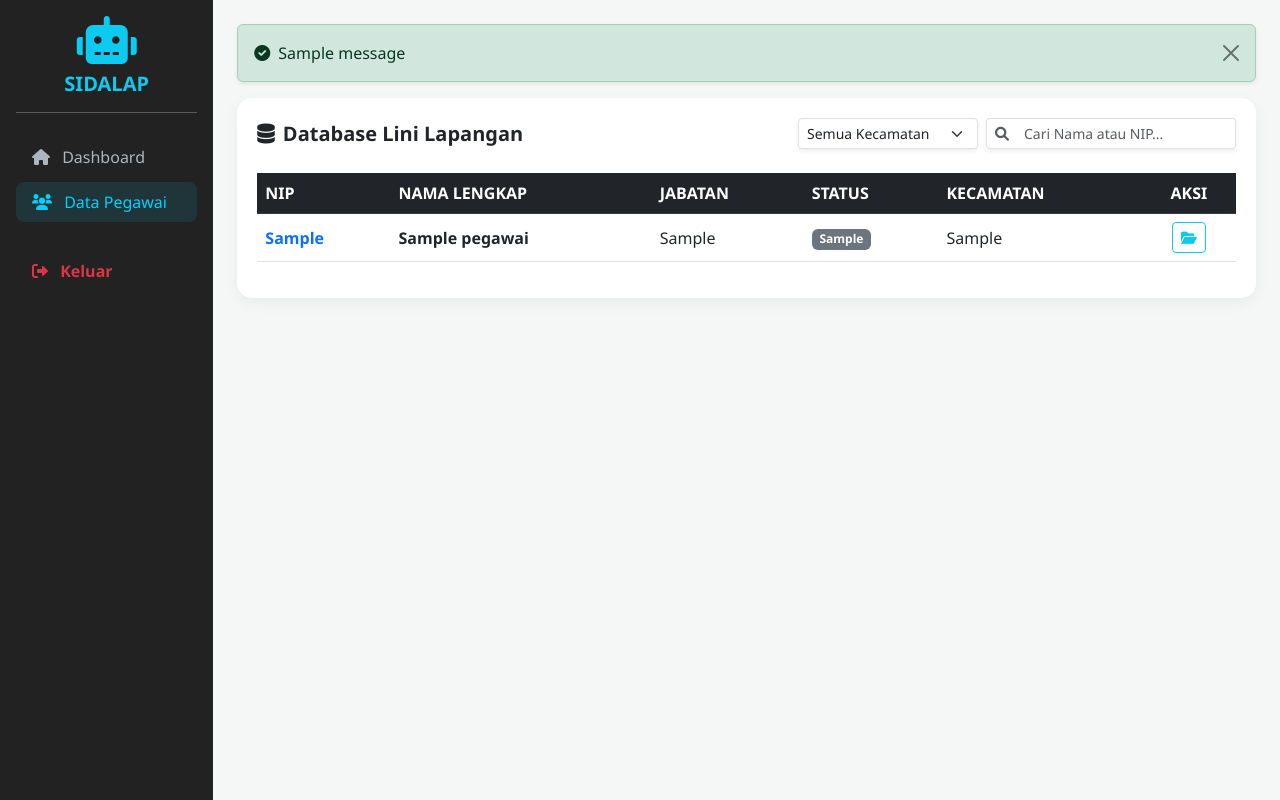
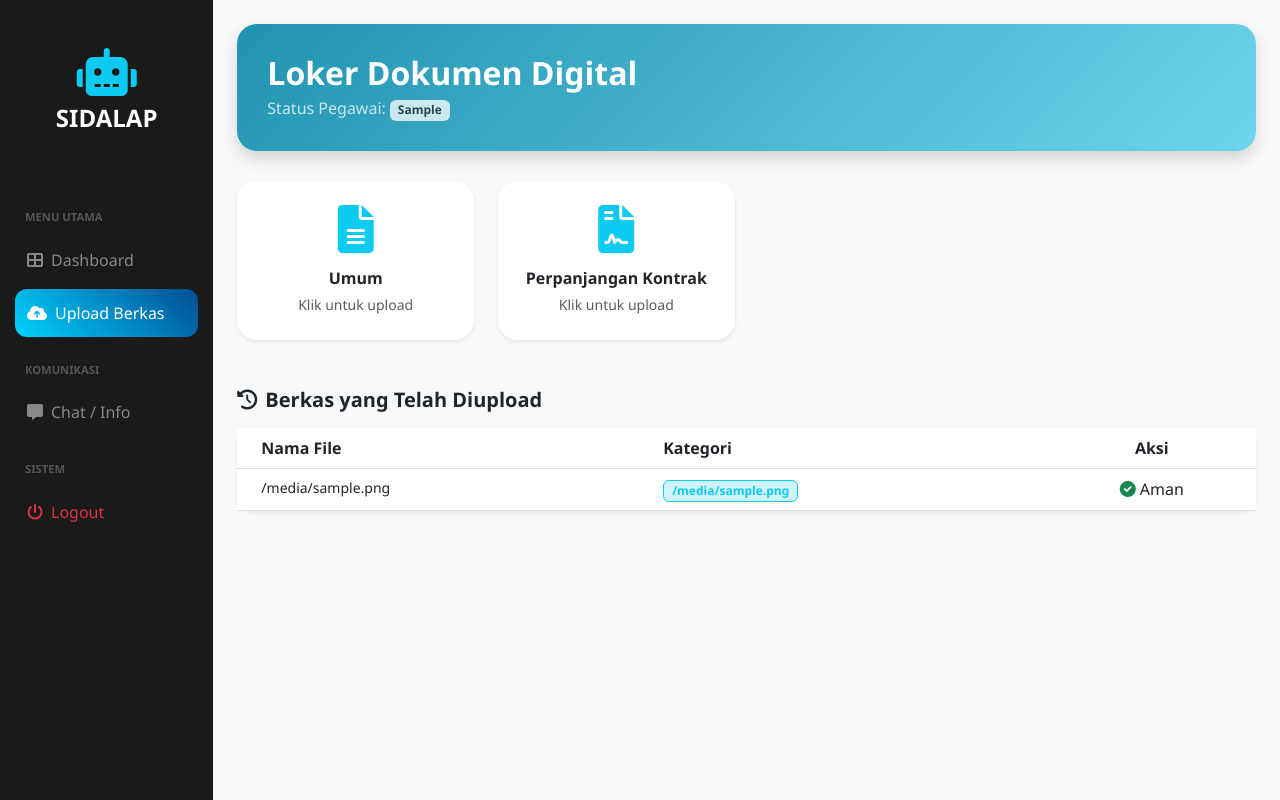
Before and after one commit to hamdanisaja007-star/HAMDANI, a Flask app: template templates/data_pegawai.html in a window 1280 px wide. Run offline with Flask 3, Linux system fonts and the light colour scheme; tables that the repository leaves empty hold one stand-in row (values such as "Sample post"); the template is opened without the code that fills it: values that come from a table or form of the project are taken from there, most other values are stand-ins (such as "Sample title", 1, 10 or a date in 2020); one stand-in notice (Sample message) is shown; parts of the project's set-up code (start-up, migrations or seed data) failed here and were passed over.

Commit message:
Update data_pegawai.html

```diff
--- a/templates/data_pegawai.html
+++ b/templates/data_pegawai.html
@@ -3,114 +3,106 @@
 <head>
     <meta charset="UTF-8">
     <meta name="viewport" content="width=device-width, initial-scale=1.0">
-    <title>DATA PEGAWAI | SIDALAP</title>
+    <title>LOKER DIGITAL | SIDALAP</title>
     <link href="https://cdn.jsdelivr.net/npm/bootstrap@5.3.0/dist/css/bootstrap.min.css" rel="stylesheet">
     <link rel="stylesheet" href="https://cdnjs.cloudflare.com/ajax/libs/font-awesome/6.0.0/css/all.min.css">
     <style>
-        :root { --primary-blue: #00d2ff; }
-        body { background-color: #f4f7f6; font-family: 'Segoe UI', sans-serif; }
-        .sidebar { background: #222; color: white; min-height: 100vh; position: sticky; top: 0; }
-        .nav-link { color: #adb5bd; transition: 0.3s; margin-bottom: 5px; }
-        .nav-link:hover, .nav-link.active { color: var(--primary-blue); background: rgba(0,210,255,0.1); border-radius: 8px; }
-        .table-container { background: white; border-radius: 15px; padding: 20px; box-shadow: 0 5px 15px rgba(0,0,0,0.05); }
-        .badge-pns { background-color: var(--primary-blue); color: #000; font-weight: bold; }
-        .filter-box { background: #fff; border-radius: 10px; }
+        :root { --primary-blue: #00d2ff; --deep-blue: #004e92; }
+        body { background-color: #f8f9fa; font-family: 'Segoe UI', sans-serif; }
+        .sidebar { background: #1a1a1a; min-height: 100vh; position: sticky; top: 0; }
+        .nav-link { color: #888; transition: 0.3s; margin: 5px 15px; padding: 12px; border-radius: 12px; display: flex; align-items: center; text-decoration: none; }
+        .nav-link:hover, .nav-link.active { color: white; background: linear-gradient(45deg, var(--primary-blue), var(--deep-blue)); }
+        .nav-label { font-size: 0.7rem; color: #555; text-transform: uppercase; padding: 20px 25px 5px; font-weight: 800; }
+        .glass-header { background: linear-gradient(135deg, #2193b0 0%, #6dd5ed 100%); border-radius: 20px; padding: 30px; color: white; margin-bottom: 30px; }
+        .folder-card { border: none; border-radius: 20px; transition: 0.3s; cursor: pointer; background: white; }
+        .folder-card:hover { transform: translateY(-5px); box-shadow: 0 10px 20px rgba(0,0,0,0.1); }
     </style>
 </head>
 <body>
 
 <div class="container-fluid">
     <div class="row">
-        <div class="col-md-2 d-none d-md-block sidebar p-3">
-            <div class="text-center mb-4">
-                <i class="fas fa-robot fa-3x text-info mb-2"></i>
-                <h5 class="fw-bold text-info">SIDALAP</h5>
-                <hr class="bg-light">
+        <div class="col-md-2 d-none d-md-block sidebar p-0 text-center text-white">
+            <div class="py-5"><i class="fas fa-robot fa-3x text-info mb-2"></i><h4 class="fw-bold">SIDALAP</h4></div>
+            <div class="text-start">
+                <div class="nav-label">Menu Utama</div>
+                <a class="nav-link" href="/dashboard"><i class="fas fa-th-large me-2"></i> Dashboard</a>
+                <a class="nav-link active" href="/berkas_saya"><i class="fas fa-cloud-upload-alt me-2"></i> Upload Berkas</a>
+                <div class="nav-label">Komunikasi</div>
+                <a class="nav-link" href="/chat_info"><i class="fas fa-comment-alt me-2"></i> Chat / Info</a>
+                <div class="nav-label">Sistem</div>
+                <a class="nav-link text-danger" href="/logout"><i class="fas fa-power-off me-2"></i> Logout</a>
             </div>
-            <ul class="nav flex-column">
-                <li class="nav-item"><a class="nav-link" href="/dashboard"><i class="fas fa-home me-2"></i> Dashboard</a></li>
-                <li class="nav-item"><a class="nav-link active" href="/data_pegawai"><i class="fas fa-users me-2"></i> Data Pegawai</a></li>
-                {% if role == 'admin' %}
-                <li class="nav-item"><a class="nav-link" href="/export_excel"><i class="fas fa-file-excel me-2"></i> Export Excel</a></li>
-                {% endif %}
-                <li class="nav-item mt-4"><a class="nav-link text-danger fw-bold" href="/logout"><i class="fas fa-sign-out-alt me-2"></i> Keluar</a></li>
-            </ul>
         </div>
 
         <div class="col-md-10 p-4">
-            {% with messages = get_flashed_messages(with_categories=true) %}
-              {% if messages %}
-                {% for category, message in messages %}
-                  <div class="alert alert-{{ category }} alert-dismissible fade show shadow-sm" role="alert">
-                    <i class="fas fa-check-circle me-2"></i>{{ message }}
-                    <button type="button" class="btn-close" data-bs-dismiss="alert"></button>
-                  </div>
-                {% endfor %}
-              {% endif %}
-            {% endwith %}
-
-            <div class="table-container">
-                <div class="d-flex justify-content-between align-items-center mb-4 flex-wrap gap-3">
-                    <h5 class="fw-bold text-dark mb-0"><i class="fas fa-database me-2"></i>Database Lini Lapangan</h5>
-
-                    <div class="d-flex gap-2 flex-wrap align-items-center">
-                        <select id="filterKecamatan" class="form-select form-select-sm shadow-sm" style="width: 180px;">
-                            <option value="">Semua Kecamatan</option>
-                            <option value="Cisolok">Cisolok</option>
-                            <option value="Cikakak">Cikakak</option>
-                            <option value="Palabuhanratu">Palabuhanratu</option>
-                            <option value="Simpenan">Simpenan</option>
-                            <option value="Cikembar">Cikembar</option>
-                            <option value="Cibadak">Cibadak</option>
-                            <option value="Cisaat">Cisaat</option>
-                            <option value="Sukatani">Sukatani</option>
-                        </select>
-
-                        <div class="input-group input-group-sm shadow-sm" style="width: 250px;">
-                            <span class="input-group-text bg-white border-end-0"><i class="fas fa-search text-muted"></i></span>
-                            <input type="text" id="inputCari" class="form-control border-start-0" placeholder="Cari Nama atau NIP...">
+            <div class="glass-header shadow">
+                <h2 class="fw-bold mb-1">Loker Dokumen Digital</h2>
+                <p class="mb-0 opacity-75">Status Pegawai: <span class="badge bg-white text-dark">{{ user_data.jenis_pegawai }}</span></p>
             </div>
 
-                        {% if role == 'admin' %}
-                        <button class="btn btn-info btn-sm fw-bold text-white shadow-sm px-3" data-bs-toggle="modal" data-bs-target="#modalTambah">
-                            <i class="fas fa-plus-circle me-1"></i> TAMBAH DATA
-                        </button>
+            <div class="row g-4">
+                {% if user_data.jenis_pegawai == 'PNS' %}
+                    {% set folders = [('Umum', 'fa-file-alt'), ('Kenaikan Pangkat', 'fa-arrow-circle-up'), ('Pensiun', 'fa-blind'), ('Jabatan', 'fa-briefcase')] %}
+                {% else %}
+                    {% set folders = [('Umum', 'fa-file-alt'), ('Perpanjangan Kontrak', 'fa-file-contract')] %}
                 {% endif %}
+
+                {% for name, icon in folders %}
+                <div class="col-md-6 col-lg-3">
+                    <div class="folder-card p-4 text-center shadow-sm" data-bs-toggle="modal" data-bs-target="#modal-{{ loop.index }}">
+                        <div class="mb-3 text-info"><i class="fas {{ icon }} fa-3x"></i></div>
+                        <h6 class="fw-bold mb-1 text-dark">{{ name }}</h6>
+                        <small class="text-muted">Klik untuk upload</small>
                     </div>
                 </div>
 
-                <div class="table-responsive">
-                    <table class="table table-hover align-middle" id="tabelPegawai">
-                        <thead class="table-dark">
+                <div class="modal fade" id="modal-{{ loop.index }}" tabindex="-1">
+                    <div class="modal-dialog modal-dialog-centered">
+                        <form action="/upload_dokumen" method="POST" enctype="multipart/form-data" class="modal-content border-0 rounded-4 shadow">
+                            <div class="modal-header bg-info text-white border-0">
+                                <h5 class="modal-title fw-bold">Upload Berkas {{ name }}</h5>
+                                <button type="button" class="btn-close btn-close-white" data-bs-dismiss="modal"></button>
+                            </div>
+                            <div class="modal-body p-4">
+                                <input type="hidden" name="kategori" value="{{ name }}">
+                                <div class="text-center mb-3 text-light"><i class="fas {{ icon }} fa-4x"></i></div>
+                                <label class="form-label small fw-bold">Pilih File (PDF/JPG)</label>
+                                <input type="file" name="file_berkas" class="form-control" required>
+                                <div class="mt-2 small text-muted text-center italic">Pastikan dokumen terbaca jelas</div>
+                            </div>
+                            <div class="modal-footer border-0">
+                                <button type="submit" class="btn btn-info w-100 text-white fw-bold py-2 rounded-pill shadow">SIMPAN KE SERVER</button>
+                            </div>
+                        </form>
+                    </div>
+                </div>
+                {% endfor %}
+            </div>
+
+            <div class="mt-5">
+                <h5 class="fw-bold mb-3"><i class="fas fa-history me-2"></i>Berkas yang Telah Diupload</h5>
+                <div class="card border-0 shadow-sm rounded-4">
+                    <div class="card-body p-0">
+                        <table class="table table-hover mb-0">
+                            <thead class="bg-light">
                                 <tr>
-                                <th>NIP</th>
-                                <th>NAMA LENGKAP</th>
-                                <th>JABATAN</th>
-                                <th>STATUS</th>
-                                <th>KECAMATAN</th>
-                                <th class="text-center">AKSI</th>
+                                    <th class="ps-4">Nama File</th>
+                                    <th>Kategori</th>
+                                    <th class="text-center">Aksi</th>
                                 </tr>
                             </thead>
                             <tbody>
-                            {% for p in pegawai %}
+                                {% for f in files %}
                                 <tr>
-                                <td class="fw-bold text-primary">{{ p.nip }}</td>
-                                <td class="fw-bold">{{ p.nama }}</td>
-                                <td>{{ p.jabatan }}</td>
-                                <td><span class="badge {{ 'badge-pns' if p.jenis_pegawai == 'PNS' else 'bg-secondary' }}">{{ p.jenis_pegawai }}</span></td>
-                                <td class="col-kecamatan">{{ p.kecamatan }}</td>
-                                <td class="text-center">
-                                    <div class="btn-group">
-                                        <button class="btn btn-sm btn-outline-info" title="Lihat Berkas"><i class="fas fa-folder-open"></i></button>
-                                        {% if role == 'admin' %}
-                                        <a href="/hapus_pegawai/{{ p.id }}" class="btn btn-sm btn-outline-danger" onclick="return confirm('Hapus data?')"><i class="fas fa-trash-alt"></i></a>
+                                    <td class="ps-4 small text-truncate" style="max-width: 300px;">{{ f }}</td>
+                                    <td><span class="badge bg-info-subtle text-info border border-info px-2">{{ f.split('_')[0] }}</span></td>
+                                    <td class="text-center"><i class="fas fa-check-circle text-success"></i> Aman</td>
+                                </tr>
+                                {% endfor %}
+                                {% if not files %}
+                                <tr><td colspan="3" class="text-center py-4 text-muted small">Belum ada berkas di server.</td></tr>
                                 {% endif %}
-                                    </div>
-                                </td>
-                            </tr>
-                            {% else %}
-                            <tr><td colspan="6" class="text-center text-muted py-4">Belum ada data pegawai.</td></tr>
-                            {% endfor %}
                             </tbody>
                         </table>
                     </div>
@@ -118,63 +110,8 @@
             </div>
         </div>
     </div>
-
-<div class="modal fade" id="modalTambah" tabindex="-1">
-    <div class="modal-dialog modal-lg modal-dialog-centered">
-        <form action="/tambah_pegawai" method="POST" class="modal-content border-0 shadow-lg">
-            <div class="modal-header bg-info text-white">
-                <h5 class="modal-title fw-bold">INPUT DATA BARU</h5>
-                <button type="button" class="btn-close btn-close-white" data-bs-dismiss="modal"></button>
-            </div>
-            <div class="modal-body p-4">
-                <div class="row g-3">
-                    <div class="col-md-6"><label class="form-label fw-bold small">NIP</label><input type="text" name="nip" class="form-control shadow-sm" required></div>
-                    <div class="col-md-6"><label class="form-label fw-bold small">NAMA</label><input type="text" name="nama" class="form-control shadow-sm" required></div>
-                    <div class="col-md-6"><label class="form-label fw-bold small">STATUS</label><select name="jenis_pegawai" class="form-select shadow-sm"><option value="PNS">PNS</option><option value="PPPK">PPPK</option></select></div>
-                    <div class="col-md-6"><label class="form-label fw-bold small">JABATAN</label><input type="text" name="jabatan" class="form-control shadow-sm"></div>
-                    <div class="col-md-4"><label class="form-label fw-bold small">KECAMATAN</label><input type="text" name="kecamatan" class="form-control shadow-sm"></div>
-                    <div class="col-md-4"><label class="form-label fw-bold small">TMT PANGKAT</label><input type="date" name="tmt" class="form-control shadow-sm"></div>
-                    <div class="col-md-4"><label class="form-label fw-bold small">TGL LAHIR</label><input type="date" name="lahir" class="form-control shadow-sm"></div>
-                </div>
-            </div>
-            <div class="modal-footer border-0 p-4">
-                <button type="submit" class="btn btn-info px-5 text-white fw-bold shadow w-100">SIMPAN DATA</button>
-            </div>
-        </form>
-    </div>
 </div>
 
 <script src="https://cdn.jsdelivr.net/npm/bootstrap@5.3.0/dist/js/bootstrap.bundle.min.js"></script>
-
-<script>
-    const inputCari = document.getElementById('inputCari');
-    const filterKecamatan = document.getElementById('filterKecamatan');
-
-    function jalankanSaring() {
-        const kataKunci = inputCari.value.toLowerCase();
-        const kecTerpilih = filterKecamatan.value.toLowerCase();
-        const rows = document.querySelectorAll('#tabelPegawai tbody tr');
-
-        rows.forEach(row => {
-            // Index 0 = NIP, Index 1 = Nama, Index 4 = Kecamatan
-            const nip = row.cells[0].textContent.toLowerCase();
-            const nama = row.cells[1].textContent.toLowerCase();
-            const kecamatan = row.cells[4].textContent.toLowerCase();
-
-            const cocokCari = nip.includes(kataKunci) || nama.includes(kataKunci);
-            const cocokKecamatan = kecTerpilih === "" || kecamatan.includes(kecTerpilih);
-
-            if (cocokCari && cocokKecamatan) {
-                row.style.display = "";
-            } else {
-                row.style.display = "none";
-            }
-        });
-    }
-
-    inputCari.addEventListener('keyup', jalankanSaring);
-    filterKecamatan.addEventListener('change', jalankanSaring);
-</script>
-
 </body>
 </html>
```
Lines whose indentation alone changed are shown as unchanged.
